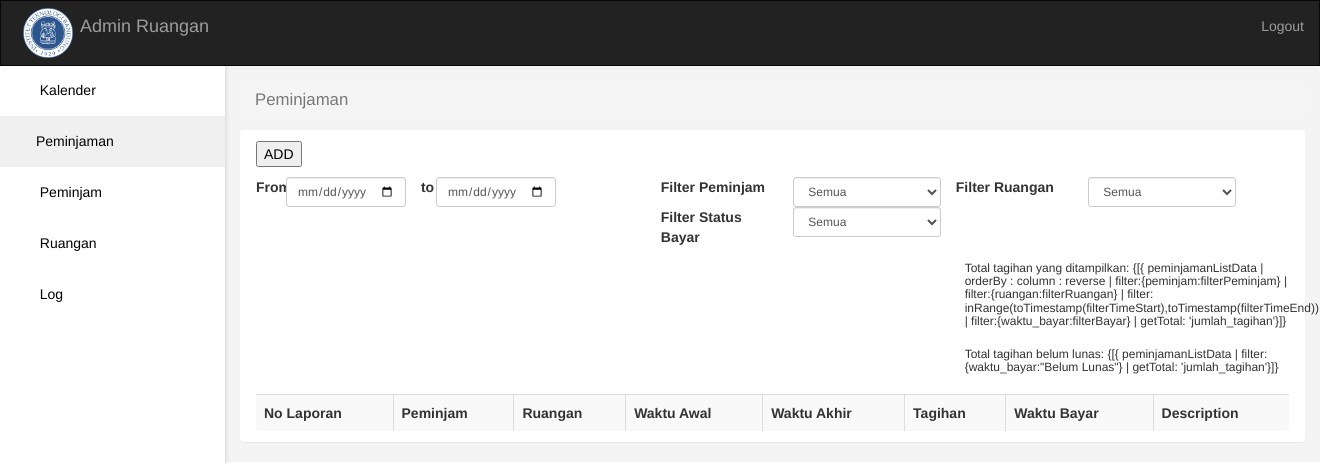
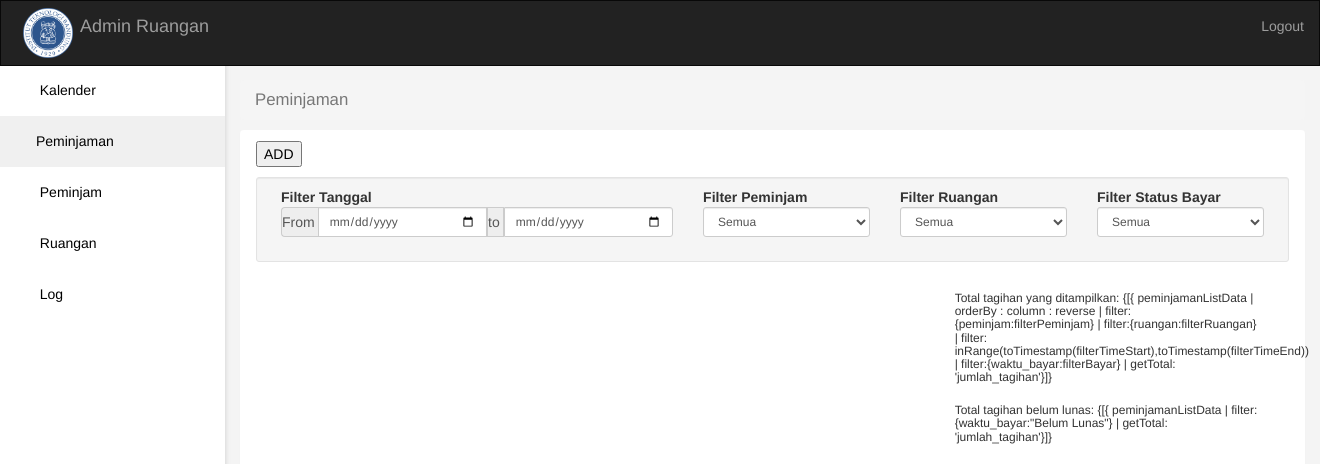
Before and after one commit to harryawk/sarpras_website, a Django app: template peminjaman/templates/peminjaman/index.html in a window 1320 px wide. Shown: the top 464 px of the page. Run offline with Django 3.2, Linux system fonts and the light colour scheme; the template is opened without the code that fills it, so the values that code supplies are empty; some libraries are stand-ins or nearby versions; some web fonts are replaced.

Commit message:
clean filter view on peminjaman

```diff
--- a/admin_sarpras/static/css/sb-admin.css
+++ b/admin_sarpras/static/css/sb-admin.css
@@ -102,3 +102,8 @@ th.arrow-down:after {
     border: 6px solid transparent;
     border-top-color: #bdbdbd;
 }
+
+span.input-group-addon {
+    padding-left: 0px;
+    padding-right: 3px;
+}
--- a/peminjaman/templates/peminjaman/index.html
+++ b/peminjaman/templates/peminjaman/index.html
@@ -236,55 +236,53 @@ $(document).ready(function () {
     </ul>
     <div class="panel container-fluid">
         <a href="{% url 'peminjaman:add' %}" style="text-decoration: none; color: black;"><button>ADD</button></a>
-        <div class="row" style="margin-bottom: 10px;margin-top: 10px">
-            <div class="col-lg-5" style="margin-bottom: 10px;width: 36.66666667%">
+        <div class="container-fluid" style="margin-bottom: 10px;margin-top: 10px">
+            <div class="row well well-sm">
+                <div class="col-lg-5">
                   <div class="form-group">
-                  <label class="col-lg-1" for="id_time_start" style="text-align: left;padding-left: 0px">From</label>
-                  <div class="col-lg-4" style="padding: 0px">
+                      <span><b>Filter Tanggal</b></span>
+                      <div class="input-group">
+                          <span class="input-group-addon">From</span>
                           <input type="date" ng-model="filterTimeStart" id="id_time_start" class="form-control input-sm"/>
-                  </div>
-
-                  <label class="control-label col-lg-1" for="id_time_end" style="text-align: center">to</label>
-                  <div class="col-lg-4" style="padding: 0px">
+                          <span class="input-group-addon">to</span>
                           <input type="date" ng-model="filterTimeEnd" id="id_time_end" class="form-control input-sm"/>
                       </div>
                   </div>
                 </div>
-            <div class="col-lg-7" style="">
-                <div class="form-group">
-                    <label class="control-label col-lg-3" for="id_filter_peminjam">Filter Peminjam</label>
-                    <div class="col-lg-3" style="padding: 0px">
-                        <select ng-model="filterPeminjam" id="id_filter_peminjam" class="form-control input-sm">
+                <div class="col-lg-7">
+                    <div class="row">
+                        <div class="form-group col-lg-4">
+                            <span><b>Filter Peminjam</b></span>
+                            <select ng-model="filterPeminjam" class="form-control input-sm">
                                 <option value="" selected>Semua</option>
                                 <option value="{[{ peminjamData.string }]}" ng-repeat = "peminjamData in peminjamListData">{[{ peminjamData.nama }]}</option>
                             </select>
                         </div>
-
-                    <label class="control-label col-lg-3" for="id_filter_ruangan">Filter Ruangan</label>
-                    <div class="col-lg-3" style="padding: 0px">
-                        <select ng-model="filterRuangan" id="id_filter_ruangan" class="form-control input-sm">
+                        <div class="form-group col-lg-4">
+                            <span><b>Filter Ruangan</b></span>
+                            <select ng-model="filterPeminjam" class="form-control input-sm">
                                 <option value="" selected>Semua</option>
                                 <option value="{[{ ruanganData.string }]}" ng-repeat = "ruanganData in ruanganListData">{[{ ruanganData.nama }]}</option>
                             </select>
                         </div>
-
-				            <label class="control-label col-lg-3" for="id_filter_bayaran">Filter Status Bayar</label>
-                    <div class="col-lg-3" style="padding: 0px">
-                        <select ng-model="filterBayar" id="id_filter_bayaran" class="form-control input-sm">
+                        <div class="form-group col-lg-4">
+                            <span><b>Filter Status Bayar</b></span>
+                            <select ng-model="filterPeminjam" class="form-control input-sm">
                                 <option value="" selected>Semua</option>
                                 <option value="{[{ bayarData.string }]}" ng-repeat = "bayarData in waktu_bayarListData">{[{ bayarData.string }]}</option>
                             </select>
                         </div>
                     </div>
                 </div>
+            </div>
             <div class="col-lg-8"></div>
             <div class="col-lg-4">
-            <h6 id="rekap">Total tagihan yang ditampilkan: {[{ peminjamanListData | orderBy : column : reverse | filter:{peminjam:filterPeminjam}
+            <h6 class="rekap">Total tagihan yang ditampilkan: {[{ peminjamanListData | orderBy : column : reverse | filter:{peminjam:filterPeminjam}
                | filter:{ruangan:filterRuangan} | filter: inRange(toTimestamp(filterTimeStart),toTimestamp(filterTimeEnd)) | filter:{waktu_bayar:filterBayar} | getTotal: 'jumlah_tagihan'}]}</h6>
             </div>
             <div class="col-lg-8"></div>
             <div class="col-lg-4">
-            <h6 id="rekap">Total tagihan belum lunas: {[{ peminjamanListData | filter:{waktu_bayar:"Belum Lunas"} | getTotal: 'jumlah_tagihan'}]}</h6>
+            <h6 class="rekap">Total tagihan belum lunas: {[{ peminjamanListData | filter:{waktu_bayar:"Belum Lunas"} | getTotal: 'jumlah_tagihan'}]}</h6>
             </div>
         </div>
         <div class="table-responsive">
```
Lines whose indentation alone changed are shown as unchanged.
